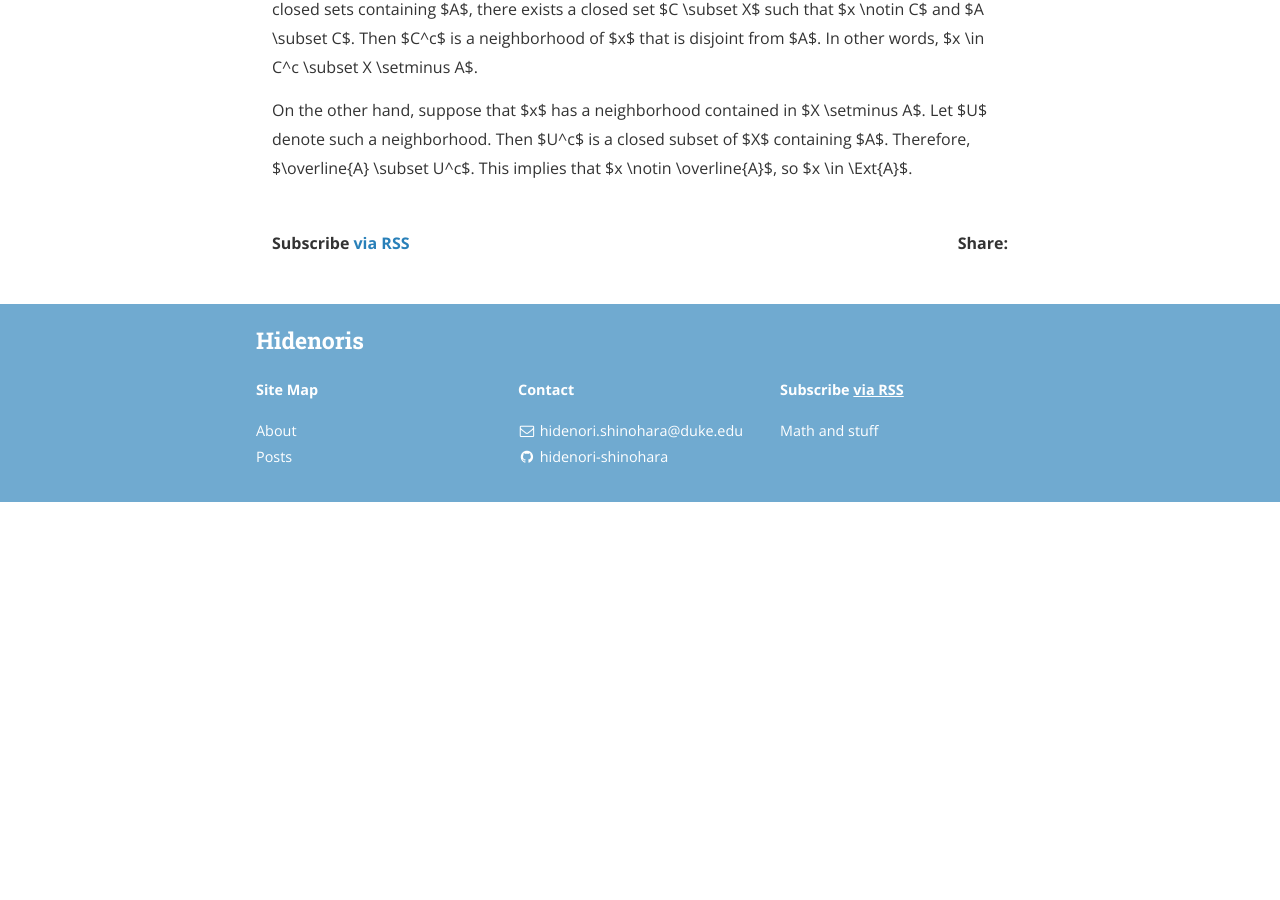
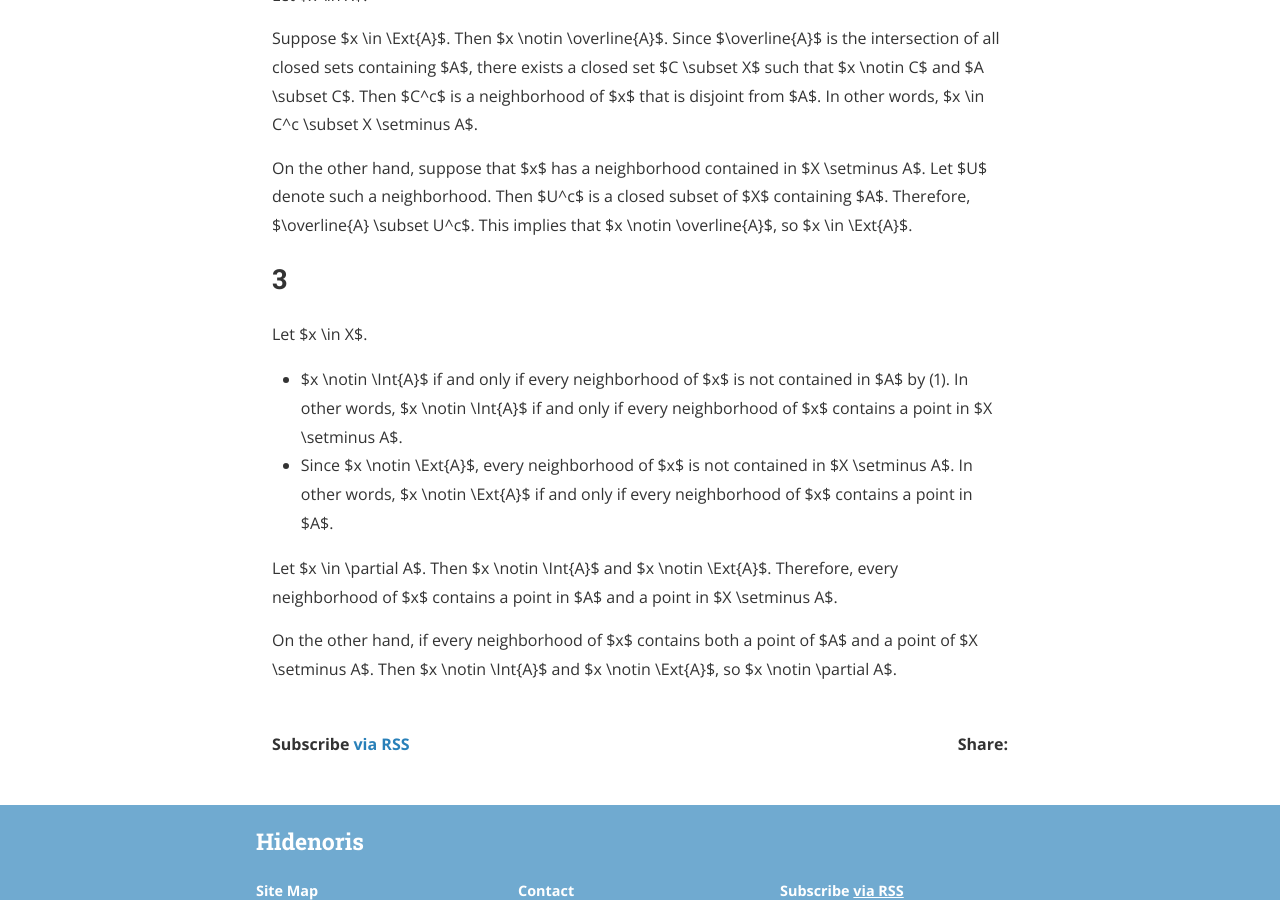
Before and after one commit to hidenori-shinohara/hidenori-shinohara.github.io, a Jekyll site: the page built from _posts/introduction_to_topological_manifolds/chapter2/2019-09-01-basic-properties-points-ex-2-9.md, in a window 1280 px wide and 900 px high, scrolled down 1061 px. Built offline with Jekyll 4.4.1, drawn with Linux system fonts in a browser that asks for light colours; nearby versions of some CDN libraries; before the commit the page ends 1563 px from its top, so only the background shows below that; some of the changed text lies outside the part shown.

Commit message:
Finish 2-9 (c)

```diff
--- a/_posts/introduction_to_topological_manifolds/chapter2/2019-09-01-basic-properties-points-ex-2-9.md
+++ b/_posts/introduction_to_topological_manifolds/chapter2/2019-09-01-basic-properties-points-ex-2-9.md
@@ -10,6 +10,7 @@ Let $X$ be a topological space and let $A \subset X$ be any subset.
 
 1. A point is in $\Int{A}$ if and only if it has a neighborhood contained in $A$.
 1. A point is in $\Ext{A}$ if and only if it has a neighborhood contained in $X \setminus A$.
+1. A point is in $\partial A$ if and only if every neighborhood of it contains both a point of $A$ and a point of $X \setminus A$.
 
 # Solution
 ## 1
@@ -39,3 +40,18 @@ Let $U$ denote such a neighborhood.
 Then $U^c$ is a closed subset of $X$ containing $A$.
 Therefore, $\overline{A} \subset U^c$.
 This implies that $x \notin \overline{A}$, so $x \in \Ext{A}$.
+
+## 3
+
+Let $x \in X$.
+* $x \notin \Int{A}$ if and only if every neighborhood of $x$ is not contained in $A$ by (1).
+  In other words, $x \notin \Int{A}$ if and only if every neighborhood of $x$ contains a point in $X \setminus A$.
+* Since $x \notin \Ext{A}$, every neighborhood of $x$ is not contained in $X \setminus A$.
+  In other words, $x \notin \Ext{A}$ if and only if every neighborhood of $x$ contains a point in $A$.
+
+Let $x \in \partial A$.
+Then $x \notin \Int{A}$ and $x \notin \Ext{A}$.
+Therefore, every neighborhood of $x$ contains a point in $A$ and a point in $X \setminus A$.
+
+On the other hand, if every neighborhood of $x$ contains both a point of $A$ and a point of $X \setminus A$.
+Then $x \notin \Int{A}$ and $x \notin \Ext{A}$, so $x \notin \partial A$.
```
